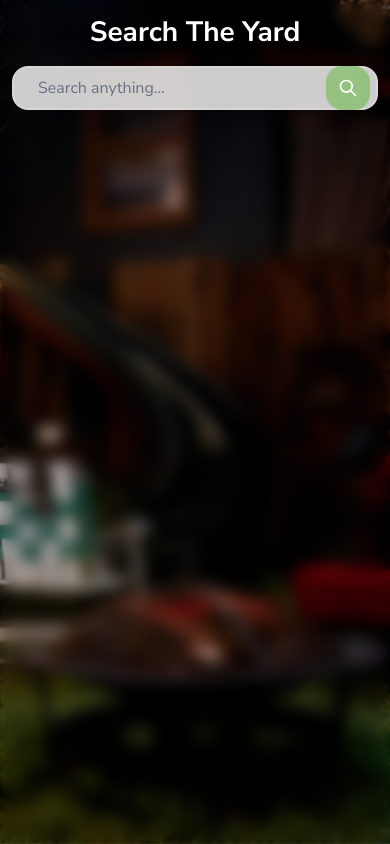
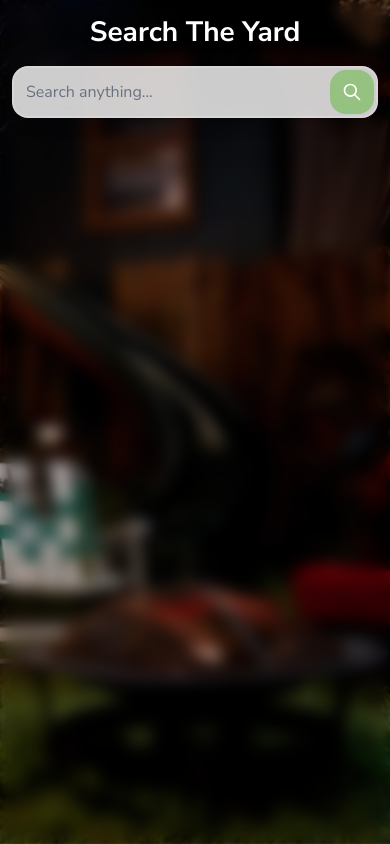
Before and after one commit to jacob-craffey/theyardsearch, a Next.js app: page / in a window 390 px wide. Built offline with nearby package versions, Linux system fonts and the light colour scheme.

Commit message:
style: improve search form responsiveness and adjust button padding for better alignment

```diff
--- a/components/SearchForm.tsx
+++ b/components/SearchForm.tsx
@@ -31,12 +31,12 @@ export const SearchForm = ({ onSearch }: SearchFormProps) => {
           onChange={handleChange}
           placeholder="Search anything..."
           maxLength={500}
-          className="w-full px-6 pr-18 py-4 text-lg bg-white/80 backdrop-blur-md border-2 border-white/20 rounded-2xl focus:outline-none focus:border-[color:var(--color-lawn-500)] focus:bg-white/90 transition-all duration-200 shadow-lg text-gray-800 placeholder-gray-500"
+          className="w-full px-4 sm:px-6 py-3 sm:py-4 text-base sm:text-lg bg-white/80 backdrop-blur-md border-2 border-white/20 rounded-2xl focus:outline-none focus:border-[color:var(--color-lawn-500)] focus:bg-white/90 transition-all duration-200 shadow-lg text-gray-800 placeholder-gray-500"
           disabled={isLoading}
         />
         <button
           type="submit"
-          className="absolute right-2  px-4 py-2 bg-[color:var(--color-lawn-500)]/90 hover:bg-[color:var(--color-lawn-600)] text-white rounded-2xl disabled:bg-[color:var(--color-lawn-300)]/50 disabled:cursor-not-allowed transition-colors duration-200 cursor-pointer flex items-center justify-center gap-2 backdrop-blur-sm"
+          className="absolute right-1 sm:right-2 px-3 sm:px-4 py-2 bg-[color:var(--color-lawn-500)]/90 hover:bg-[color:var(--color-lawn-600)] text-white rounded-2xl disabled:bg-[color:var(--color-lawn-300)]/50 disabled:cursor-not-allowed transition-colors duration-200 cursor-pointer flex items-center justify-center gap-2 backdrop-blur-sm"
           disabled={isLoading || query.trim().length === 0}
         >
           <svg
```
